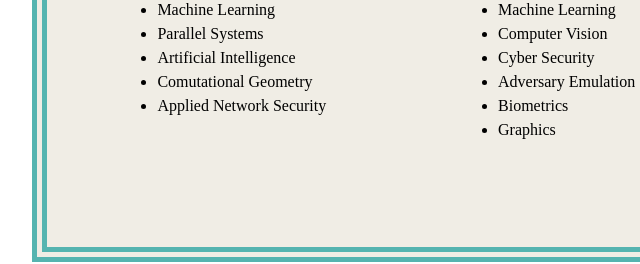
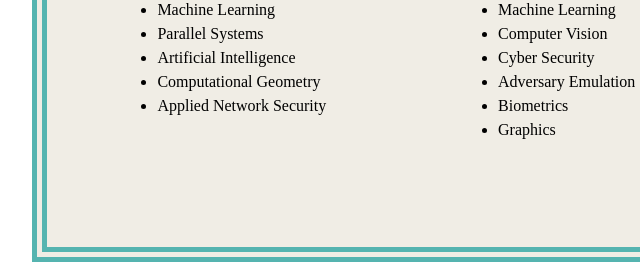
Before and after one commit to savannaos/savannaos.github.io, a plain HTML site: page resume.html in a window 1280 px wide. Shown: the part 1819-2083 px from the top of the page, 151-791 px from the left. Drawn offline with Linux system fonts and the light colour scheme.

Commit message:
updated resume

```diff
--- a/resume.html
+++ b/resume.html
@@ -108,7 +108,7 @@
         <myname> Savanna Smith </myname>
         <c> <h3> Cyber Security Software Engineer </h3> </c>
         <div class="contactinfo">
-          <a href="mailto:savsmit4@gmail.com"> savsmit4@gmail.com </a>
+          <a href="mailto:savsmit4@gmail.com"> savsmit4@gmail.com</a>
           <a href= "https://github.com/savannaos"> savannaos </a>
           <a href= "https://www.linkedin.com/in/smithsavanna/">smithsavanna </a>
         </div>
@@ -238,7 +238,7 @@
             <li> Machine Learning </li>
             <li> Parallel Systems </li>
             <li> Artificial Intelligence</li>
-            <li> Comutational Geometry </li>
+            <li> Computational Geometry </li>
             <li> Applied Network Security</li>
           </ul>
         </div>
```
